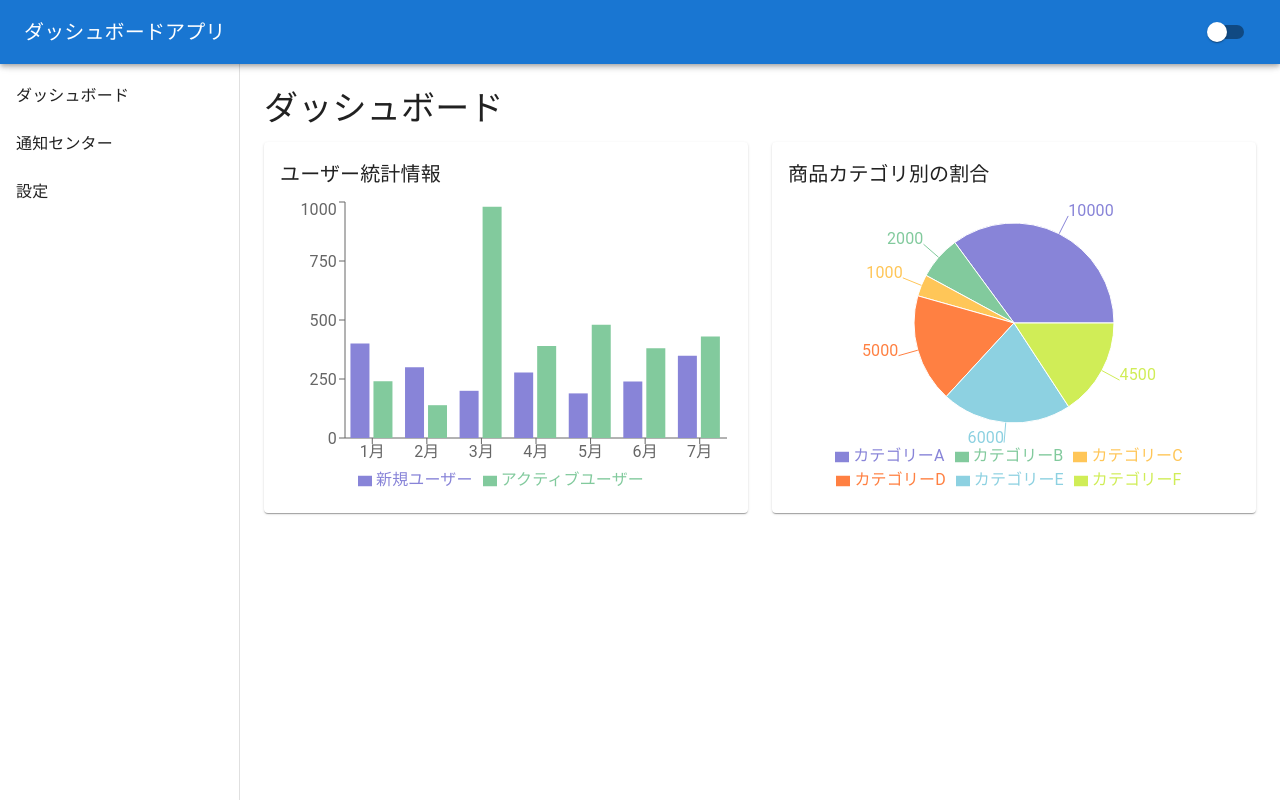
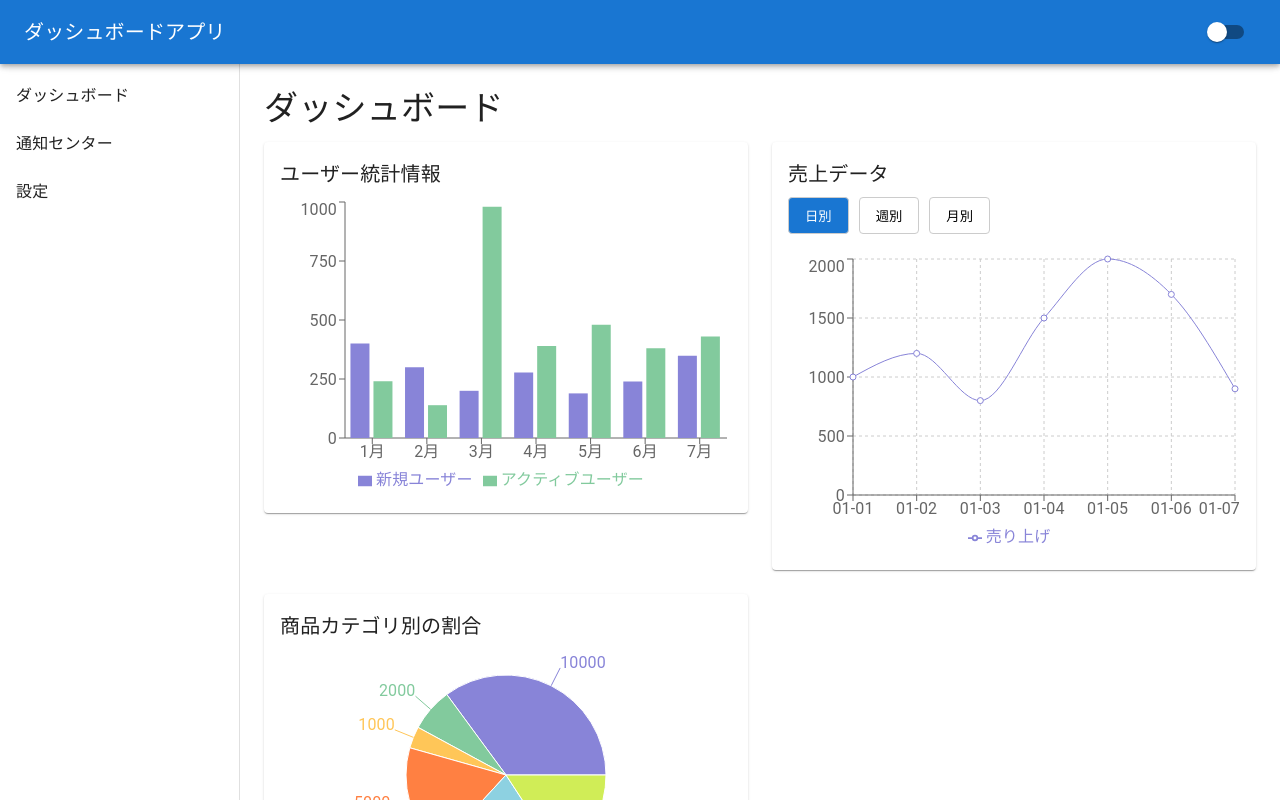
Before and after one commit to FOXHOUND-Ogasawara/dashboard-app, a React (Vite) app: page / in a window 1280 px wide. Shown: the top 800 px of the page. Built offline with nearby package versions, Linux system fonts and the light colour scheme.

Commit message:
折れ線　完了

```diff
--- a/src/components/SalesChart.tsx
+++ b/src/components/SalesChart.tsx
@@ -40,11 +40,11 @@ const SalesChart = () => {
       <ResponsiveContainer width="100%" height={300}>
         <LineChart data={getData()}>
           <CartesianGrid strokeDasharray="3 3" />
-          <XAxis dataKey="date" />
+          <XAxis dataKey="label" />
           <YAxis />
           <Tooltip />
           <Legend />
-          <Line type="monotone" dataKey="sales" stroke="#8884d8" />
+          <Line type="monotone" dataKey="sales" name="売り上げ" stroke="#8884d8" />
         </LineChart>
       </ResponsiveContainer>
     </div>
--- a/src/pages/Dashboard.tsx
+++ b/src/pages/Dashboard.tsx
@@ -3,6 +3,7 @@ import React from 'react';
 import UserStatsChart from '../components/UserStatsChart';
 import PlaceholderChart from '../components/PlaceholderChart';
 import CategoryPieChart from '../components/CategoryPieChart';
+import SalesChart from '../components/SalesChart';
 
 const Dashboard: React.FC = () => {
   return (
@@ -20,7 +21,15 @@ const Dashboard: React.FC = () => {
             <UserStatsChart />
           </Paper>
         </Grid>
-
+           {/* 売上データ */}
+        <Grid item xs={12} md={6}>
+          <Paper sx={{ p: 2 }}>
+            <Typography variant="h6" gutterBottom>
+              売上データ
+            </Typography>
+            <SalesChart />
+          </Paper>
+        </Grid>
           {/* 商品カテゴリ別の割合 */}
         <Grid item xs={12} md={6}>
           <Paper sx={{ p: 2 }}>
```
